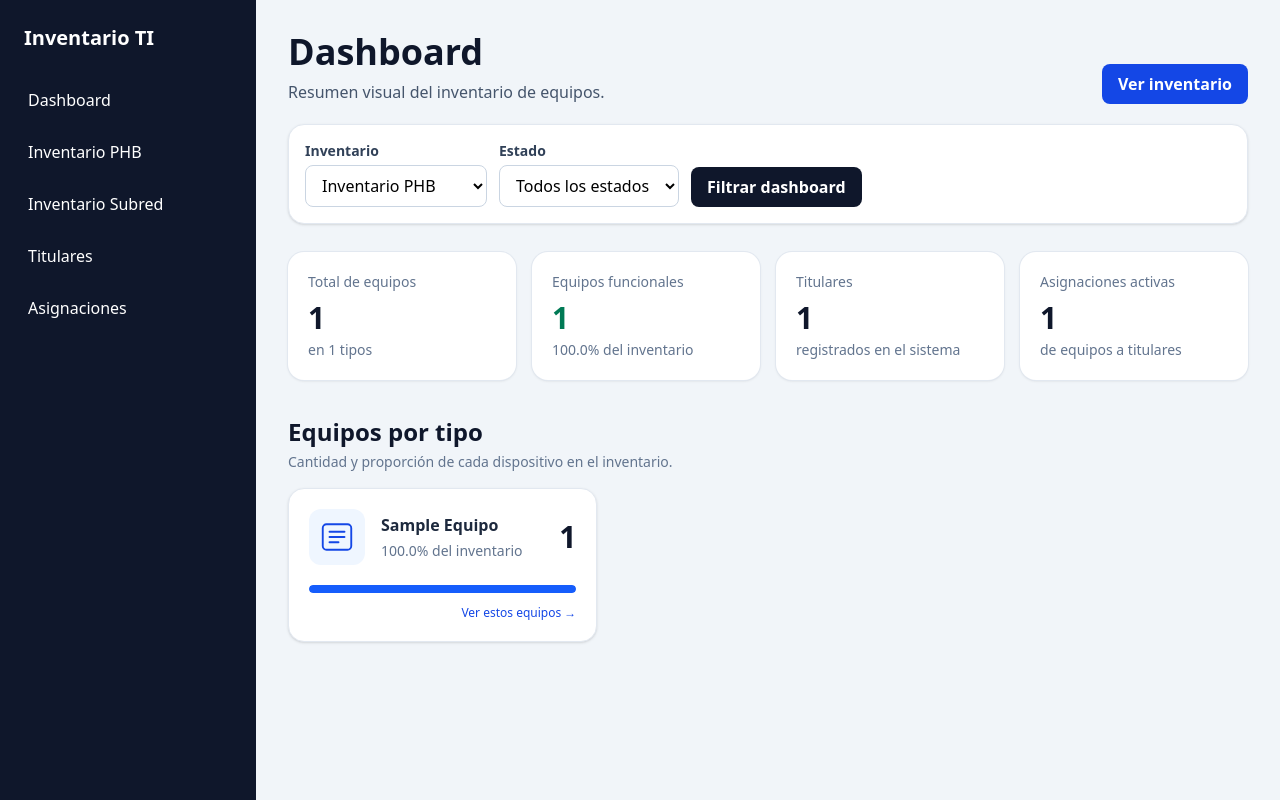
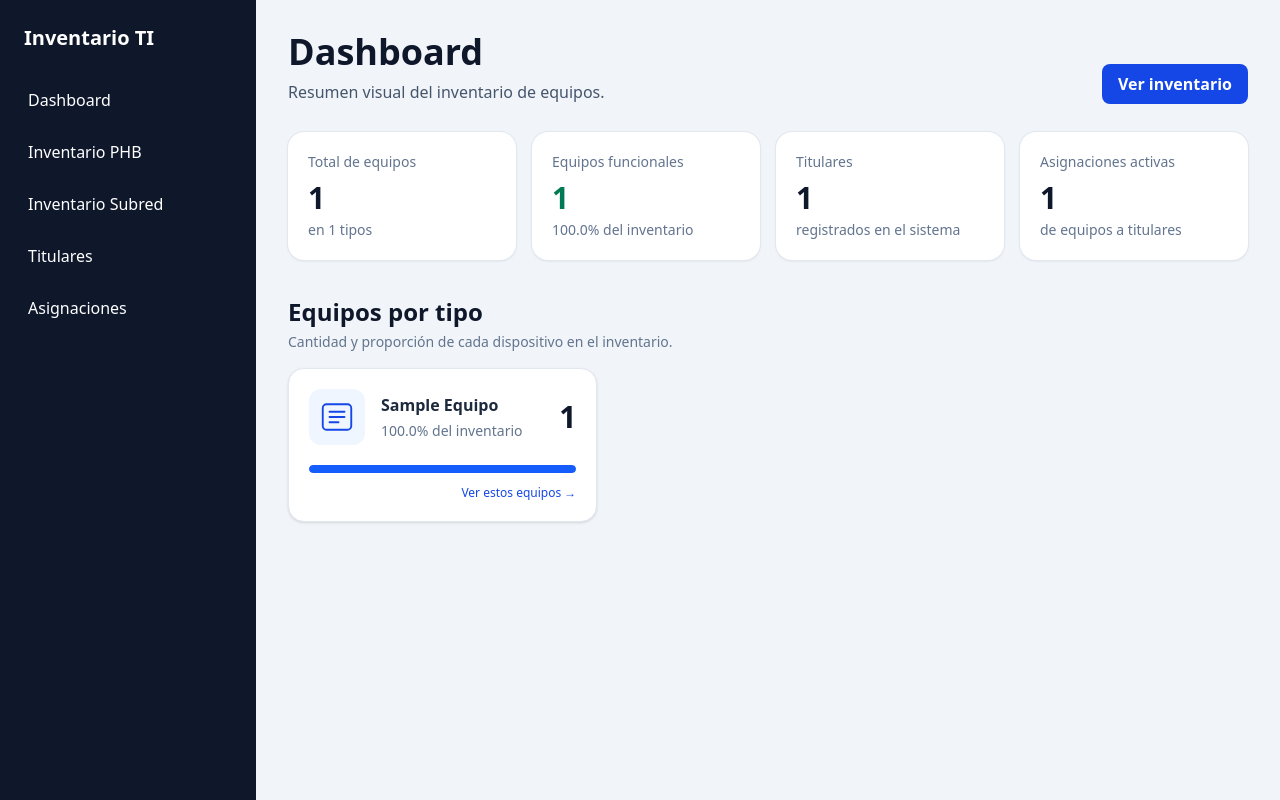
Before and after one commit to Steven-200693/inventario, a Django app: page / in a window 1280 px wide. Run offline with Django 5.2, Linux system fonts and the light colour scheme; tables that the repository leaves empty hold one stand-in row (values such as "Sample post"); style sheets or scripts are compiled from the project's sources.

Commit message:
Revert "Integrar dashboard filtrable de Inventario Subred"
This reverts commit 202cbde8520744ab5f25223484058a7813ed2653.

```diff
--- a/apps/dashboard/views.py
+++ b/apps/dashboard/views.py
@@ -5,7 +5,6 @@ from django.shortcuts import render
 
 from apps.asignaciones.models import Asignacion
 from apps.inventario.models import Equipo
-from apps.inventario_subred.models import SubredEquipo
 from apps.titulares.models import Titular
 
 
@@ -33,18 +32,8 @@ def normalizar_nombre(nombre):
 
 
 def dashboard(request):
-    modulo = request.GET.get("modulo", "phb").strip().lower()
-    if modulo not in ("phb", "subred"):
-        modulo = "phb"
-    estado = request.GET.get("estado", "").strip().upper()
-
-    modelo = SubredEquipo if modulo == "subred" else Equipo
-    equipos = modelo.objects.all()
-    if estado:
-        equipos = equipos.filter(estado=estado)
-
-    total_equipos = equipos.count()
-    equipos_por_tipo = equipos.values("nombre").annotate(
+    total_equipos = Equipo.objects.count()
+    equipos_por_tipo = Equipo.objects.values("nombre").annotate(
         total=Count("id"),
     ).order_by("-total", "nombre")
     tipos_equipo = [
@@ -62,31 +51,15 @@ def dashboard(request):
         }
         for item in equipos_por_tipo
     ]
-    total_activos = equipos.filter(estado="FUNCIONAL").count()
-    estados = (
-        ("", "Todos los estados"),
-        ("FUNCIONAL", "Funcional"),
-        ("MANTENIMIENTO", "Mantenimiento"),
-        ("DAÑADO", "Dañado"),
-        ("BAJA", "Baja"),
-    )
+    total_activos = Equipo.objects.filter(estado="FUNCIONAL").count()
 
     return render(
         request,
         "dashboard/inicio.html",
         {
-            "modulo": modulo,
-            "estado": estado,
-            "estados": estados,
             "total_equipos": total_equipos,
-            "total_titulares": (
-                0 if modulo == "subred" else Titular.objects.count()
-            ),
-            "total_asignaciones": (
-                0
-                if modulo == "subred"
-                else Asignacion.objects.filter(activa=True).count()
-            ),
+            "total_titulares": Titular.objects.count(),
+            "total_asignaciones": Asignacion.objects.filter(activa=True).count(),
             "total_activos": total_activos,
             "porcentaje_activos": (
                 round(total_activos * 100 / total_equipos, 1)
--- a/templates/dashboard/inicio.html
+++ b/templates/dashboard/inicio.html
@@ -11,31 +11,10 @@
                 <h1 class="text-3xl font-bold text-slate-900 md:text-4xl">Dashboard</h1>
                 <p class="mt-2 text-slate-600">Resumen visual del inventario de equipos.</p>
             </div>
-            <a href="{% if modulo == 'subred' %}{% url 'subred_equipos' %}{% else %}{% url 'equipos' %}{% endif %}" class="rounded-lg bg-blue-700 px-4 py-2 font-semibold text-white hover:bg-blue-800">
+            <a href="{% url 'equipos' %}" class="rounded-lg bg-blue-700 px-4 py-2 font-semibold text-white hover:bg-blue-800">
                 Ver inventario
             </a>
         </div>
-
-        <form method="get" class="mt-5 flex flex-wrap items-end gap-3 rounded-2xl border border-slate-200 bg-white p-4 shadow-sm">
-            <div>
-                <label for="modulo" class="block text-sm font-semibold text-slate-700">Inventario</label>
-                <select id="modulo" name="modulo" class="mt-1 rounded-lg border border-slate-300 bg-white px-3 py-2">
-                    <option value="phb" {% if modulo == 'phb' %}selected{% endif %}>Inventario PHB</option>
-                    <option value="subred" {% if modulo == 'subred' %}selected{% endif %}>Inventario Subred</option>
-                </select>
-            </div>
-            <div>
-                <label for="estado" class="block text-sm font-semibold text-slate-700">Estado</label>
-                <select id="estado" name="estado" class="mt-1 rounded-lg border border-slate-300 bg-white px-3 py-2">
-                    {% for valor, etiqueta in estados %}
-                    <option value="{{ valor }}" {% if estado == valor %}selected{% endif %}>{{ etiqueta }}</option>
-                    {% endfor %}
-                </select>
-            </div>
-            <button type="submit" class="rounded-lg bg-slate-900 px-4 py-2 font-semibold text-white hover:bg-slate-700">
-                Filtrar dashboard
-            </button>
-        </form>
 
         <section class="mt-7 grid grid-cols-1 gap-4 sm:grid-cols-2 xl:grid-cols-4" aria-label="Indicadores generales">
             <article class="rounded-2xl bg-white p-5 shadow-sm ring-1 ring-slate-200">
@@ -48,7 +27,6 @@
                 <p class="mt-2 text-3xl font-bold text-emerald-700">{{ total_activos }}</p>
                 <p class="mt-1 text-sm text-slate-500">{{ porcentaje_activos }}% del inventario</p>
             </article>
-            {% if modulo == 'phb' %}
             <article class="rounded-2xl bg-white p-5 shadow-sm ring-1 ring-slate-200">
                 <p class="text-sm font-medium text-slate-500">Titulares</p>
                 <p class="mt-2 text-3xl font-bold text-slate-900">{{ total_titulares }}</p>
@@ -59,18 +37,6 @@
                 <p class="mt-2 text-3xl font-bold text-slate-900">{{ total_asignaciones }}</p>
                 <p class="mt-1 text-sm text-slate-500">de equipos a titulares</p>
             </article>
-            {% else %}
-            <article class="rounded-2xl bg-white p-5 shadow-sm ring-1 ring-slate-200">
-                <p class="text-sm font-medium text-slate-500">Estados disponibles</p>
-                <p class="mt-2 text-3xl font-bold text-slate-900">4</p>
-                <p class="mt-1 text-sm text-slate-500">filtra el resumen por estado</p>
-            </article>
-            <article class="rounded-2xl bg-white p-5 shadow-sm ring-1 ring-slate-200">
-                <p class="text-sm font-medium text-slate-500">Tipos encontrados</p>
-                <p class="mt-2 text-3xl font-bold text-slate-900">{{ tipos_equipo|length }}</p>
-                <p class="mt-1 text-sm text-slate-500">en la selección actual</p>
-            </article>
-            {% endif %}
         </section>
 
         <section class="mt-9" aria-labelledby="equipos-por-tipo">
@@ -84,7 +50,7 @@
             {% if tipos_equipo %}
             <div class="grid grid-cols-1 gap-4 sm:grid-cols-2 xl:grid-cols-3">
                 {% for tipo in tipos_equipo %}
-                <a href="{% if modulo == 'subred' %}{% url 'subred_equipos' %}{% else %}{% url 'equipos' %}{% endif %}?q={{ tipo.nombre|urlencode }}{% if estado %}&estado={{ estado|urlencode }}{% endif %}"
+                <a href="{% url 'equipos' %}?q={{ tipo.nombre|urlencode }}"
                    class="group rounded-2xl border border-slate-200 bg-white p-5 shadow-sm transition hover:-translate-y-0.5 hover:border-blue-300 hover:shadow-md">
                     <div class="flex items-center gap-4">
                         <div class="flex h-14 w-14 shrink-0 items-center justify-center rounded-xl bg-blue-50 text-blue-700">
--- a/templates/inventario_subred/lista.html
+++ b/templates/inventario_subred/lista.html
@@ -15,8 +15,8 @@
                 <a href="{% url 'subred_importar_excel' %}" class="rounded-lg border border-slate-300 bg-white px-4 py-2 font-semibold text-slate-700 hover:bg-slate-50">
                     Importar Excel
                 </a>
-                <a data-export-link data-export-url="{% url 'subred_exportar_excel' %}{% if estado %}?estado={{ estado|urlencode }}{% endif %}"
-                   href="{% url 'subred_exportar_excel' %}?{% if busqueda %}q={{ busqueda|urlencode }}&{% endif %}{% if estado %}estado={{ estado|urlencode }}{% endif %}"
+                <a data-export-link data-export-url="{% url 'subred_exportar_excel' %}"
+                   href="{% url 'subred_exportar_excel' %}{% if busqueda %}?q={{ busqueda|urlencode }}{% endif %}"
                    class="rounded-lg border border-slate-300 bg-white px-4 py-2 font-semibold text-slate-700 hover:bg-slate-50">
                     Exportar Excel
                 </a>
```
Also changed, not shown: apps/dashboard/tests.py (+0 -23 lines), apps/inventario_subred/views.py (+4 -8 lines).
